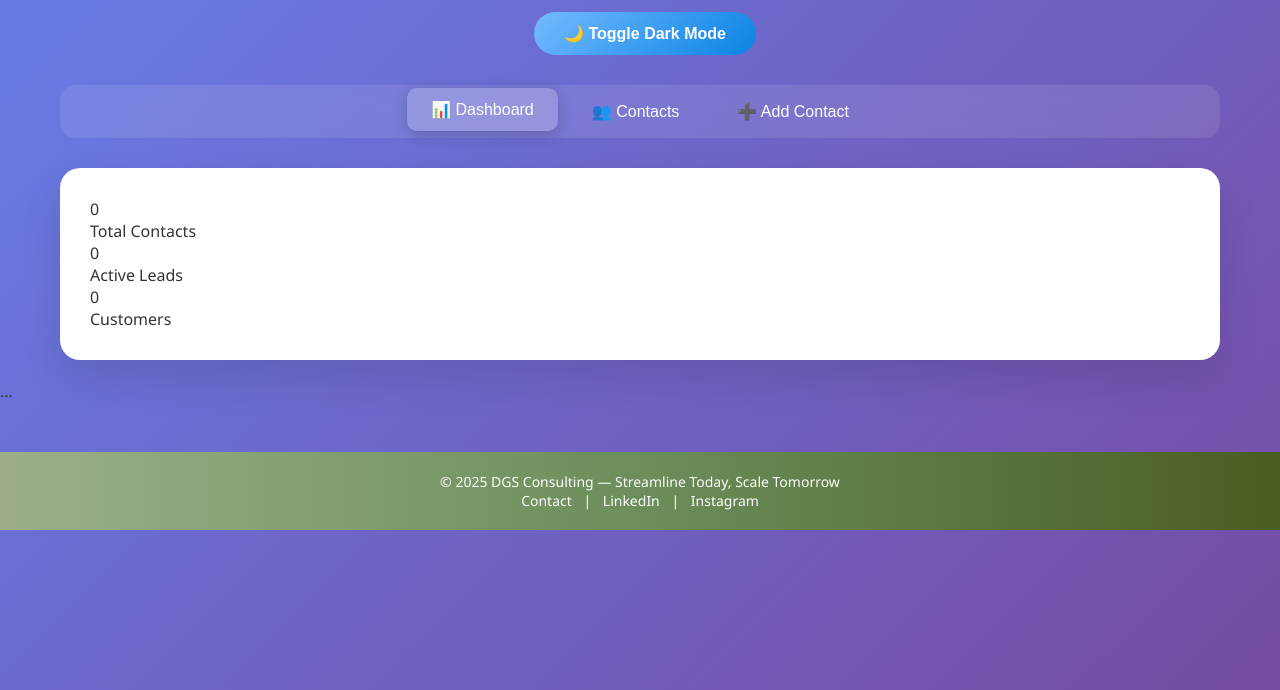
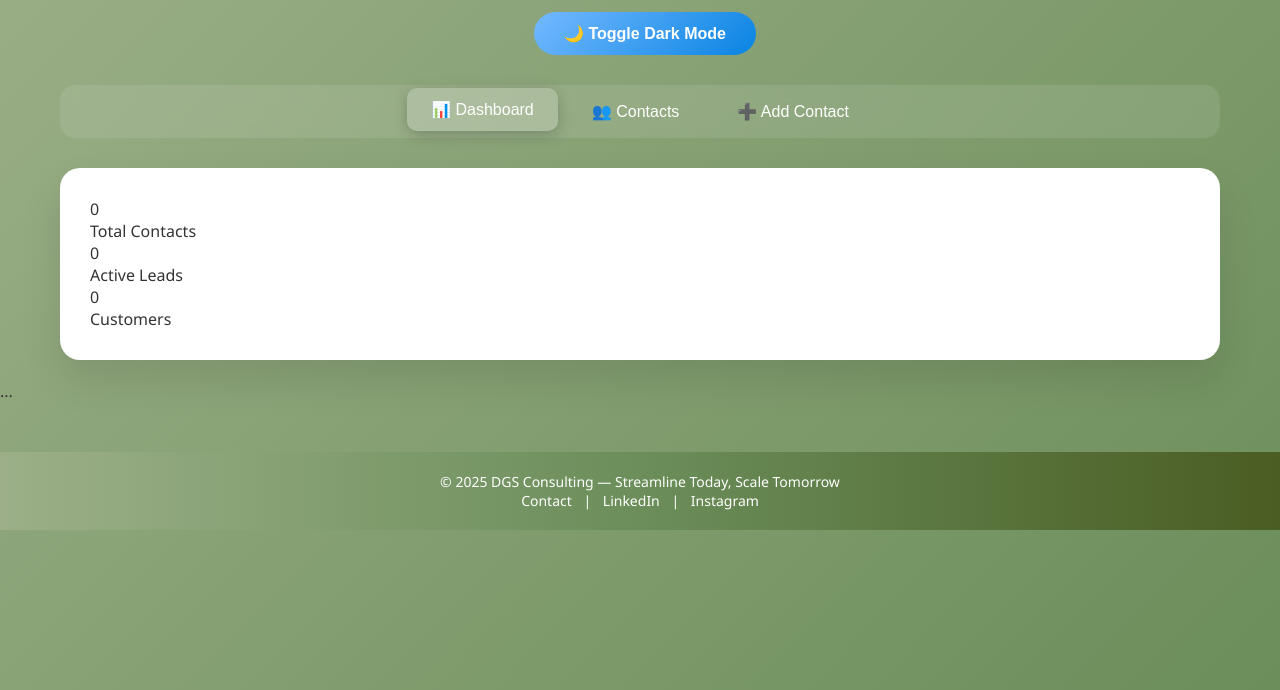
Before and after one commit to DGSConsulting/CRM-System, a plain HTML site: page index.html in a window 1280 px wide. Shown: the part 110-800 px from the top of the page. Drawn offline with Linux system fonts and the light colour scheme.

Commit message:
Update index.html

```diff
--- a/index.html
+++ b/index.html
@@ -13,7 +13,7 @@
 
         body {
             font-family: 'Segoe UI', Tahoma, Geneva, Verdana, sans-serif;
-            background: linear-gradient(135deg, #667eea 0%, #764ba2 100%);
+            background: linear-gradient(135deg, #9CAF88 0%, #6B8E5A 100%);
             min-height: 100vh;
             color: #333;
         }
```
